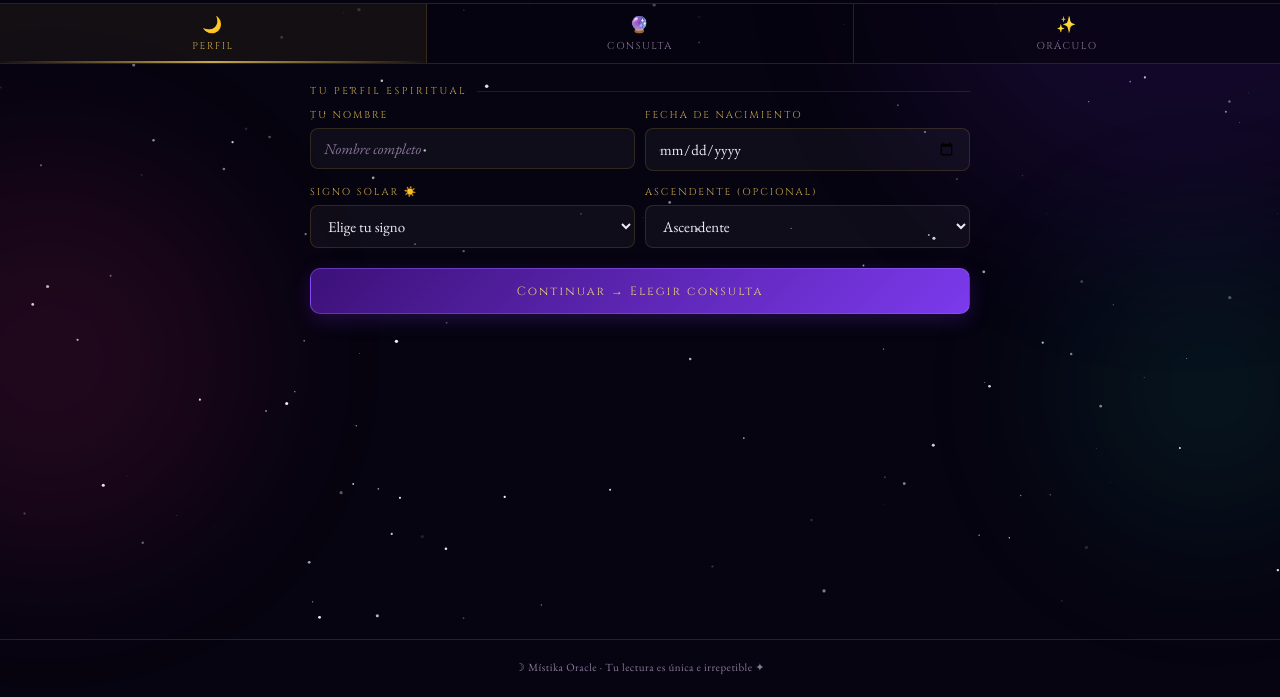
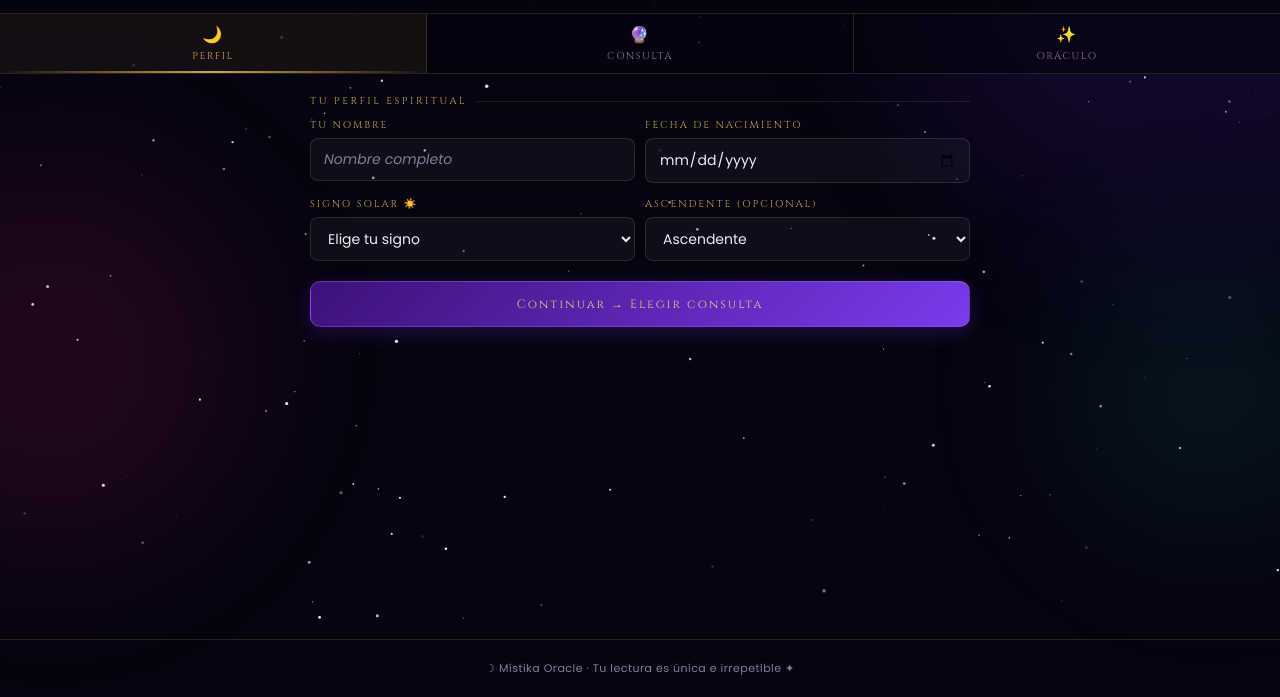
Before and after one commit to mandissoliver/mystica-oracle-app, a plain HTML site: page index.html in a window 1280 px wide. Shown: the part 161-858 px from the top of the page. Drawn offline with nearby package versions, Linux system fonts and the light colour scheme.

Commit message:
Update index.html

```diff
--- a/index.html
+++ b/index.html
@@ -5,7 +5,7 @@
 <meta name="viewport" content="width=device-width, initial-scale=1.0">
 <title>Místika Oracle — Tu Consulta Espiritual</title>
 <link rel="preconnect" href="https://fonts.googleapis.com">
-<link href="https://fonts.googleapis.com/css2?family=Cinzel+Decorative:wght@400;700&family=Cinzel:wght@400;500;600&family=EB+Garamond:ital,wght@0,300;0,400;0,500;1,300;1,400&display=swap" rel="stylesheet">
+<link href="https://fonts.googleapis.com/css2?family=Cinzel+Decorative:wght@400;700&family=Cinzel:wght@400;500;600&family=Poppins:ital,wght@0,300;0,400;0,500;1,300;1,400&display=swap" rel="stylesheet">
 <style>
 :root{
   --ink:#060410;--ink2:#0f0b20;--ink3:#1a1230;
@@ -17,7 +17,7 @@
 }
 *{box-sizing:border-box;margin:0;padding:0;}
 html{scroll-behavior:smooth;}
-body{font-family:'EB Garamond',Georgia,serif;background:var(--ink);color:var(--txt);overflow-x:hidden;min-height:100vh;}
+body{font-family:'Poppins',sans-serif;background:var(--ink);color:var(--txt);overflow-x:hidden;min-height:100vh;}
 #stars-canvas{position:fixed;top:0;left:0;width:100%;height:100%;pointer-events:none;z-index:0;}
 .orb{position:fixed;border-radius:50%;pointer-events:none;z-index:0;filter:blur(80px);opacity:.12;}
 .orb1{width:600px;height:600px;background:#6d28d9;top:-200px;right:-200px;}
@@ -45,7 +45,7 @@
 .field-group{margin-bottom:14px;}
 .field-label{font-family:'Cinzel',serif;color:var(--gold);font-size:10px;letter-spacing:2px;text-transform:uppercase;margin-bottom:6px;display:block;}
 .grid2{display:grid;grid-template-columns:1fr 1fr;gap:10px;}
-select,input[type=text],input[type=date],textarea{width:100%;background:rgba(255,255,255,.04);border:1px solid var(--bdr);border-radius:8px;padding:10px 13px;color:var(--txt);font-family:'EB Garamond',serif;font-size:15px;outline:none;transition:border-color .2s;}
+select,input[type=text],input[type=date],textarea{width:100%;background:rgba(255,255,255,.04);border:1px solid var(--bdr);border-radius:8px;padding:10px 13px;color:var(--txt);font-family:'Poppins',sans-serif;font-size:14px;outline:none;transition:border-color .2s;}
 select option{background:#1c1330;color:var(--txt);}
 select:focus,input:focus,textarea:focus{border-color:var(--bdr2);}
 textarea{resize:none;min-height:80px;line-height:1.6;}
@@ -126,8 +126,8 @@
 .rsec{display:none;animation:fadeUp .4s ease;}
 .rsec.active{display:block;}
 @keyframes fadeUp{from{opacity:0;transform:translateY(8px);}to{opacity:1;transform:translateY(0);}}
-.rbody{color:var(--txt);font-size:15px;line-height:2;font-style:italic;background:rgba(255,255,255,.02);border:1px solid var(--bdr);border-radius:10px;padding:16px 18px;}
-.rbody b,.rbody strong{color:var(--gold2);font-style:normal;font-weight:400;}
+.rbody{color:var(--txt);font-size:15px;line-height:1.9;font-family:'Poppins',sans-serif;background:rgba(255,255,255,.02);border:1px solid var(--bdr);border-radius:10px;padding:16px 18px;}
+.rbody b,.rbody strong{color:var(--gold2);font-weight:500;}
 
 /* PAYWALL */
 .paywall-block{
```
